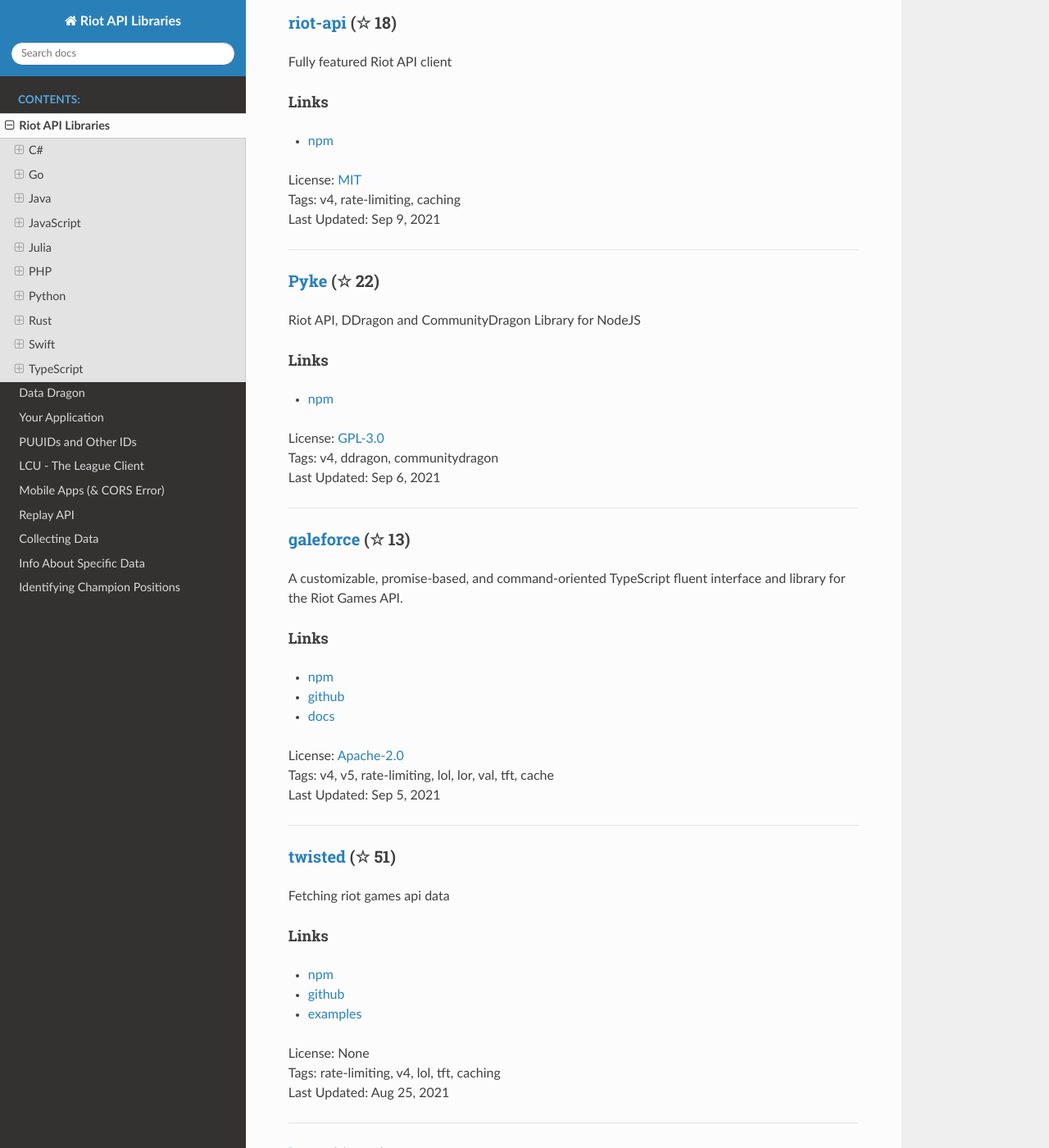
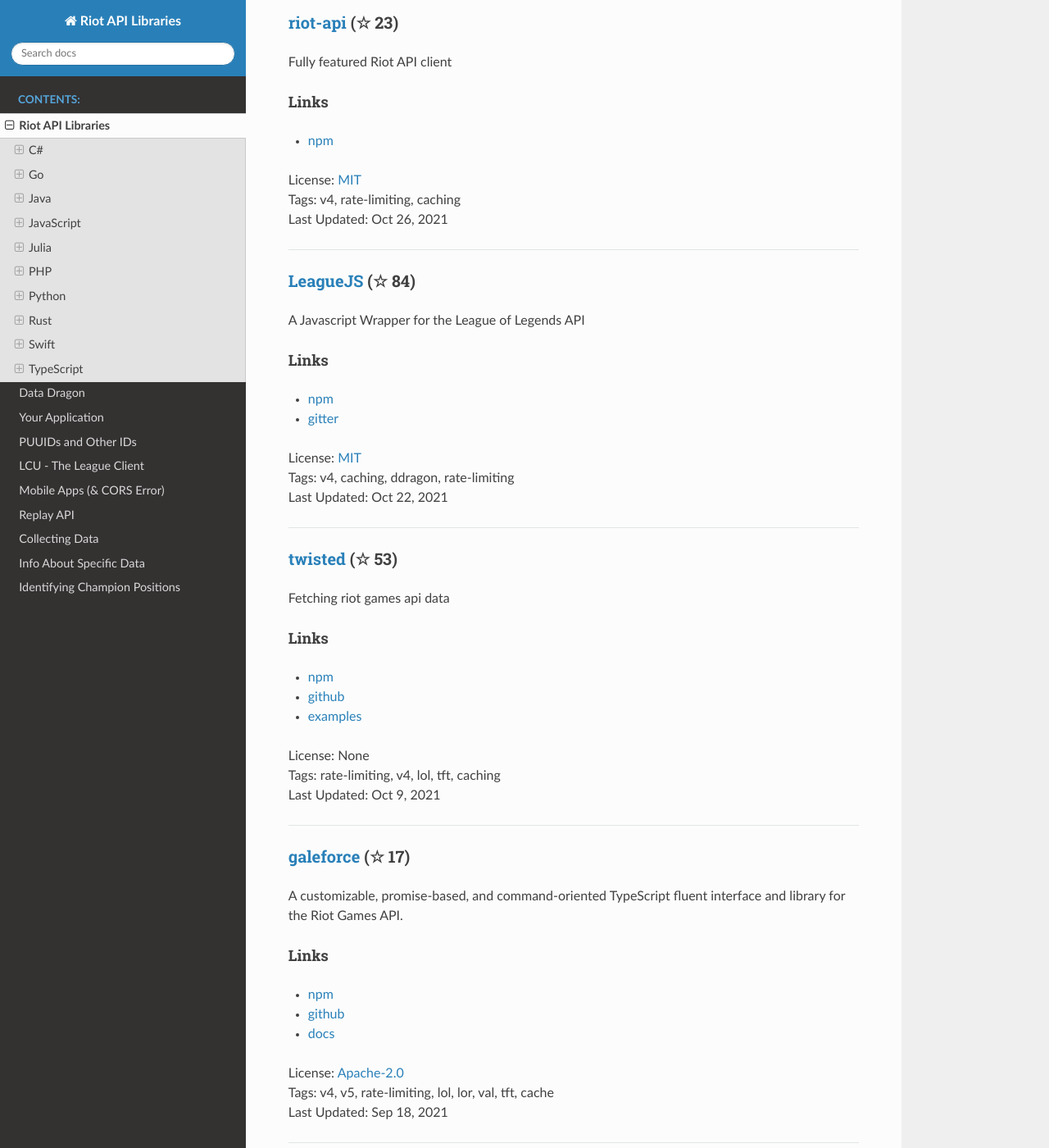
Before and after one commit to WxWatch/riot-api-libraries, a Sphinx documentation site: the page built from docs/libraries.rst, in a window 1280 px wide and 1400 px high, scrolled down 2308 px. Shown: the whole window at 82% size. Built offline with Sphinx 7.4.7 and the Read the Docs theme 2.0.0, drawn with Linux system fonts in a browser that asks for light colours; pages that are not in the unit, such as notebooks, are missing from menus; some of the changed text lies outside the part shown.

```diff
--- a/docs/libraries.rst
+++ b/docs/libraries.rst
@@ -15,11 +15,11 @@ Links
 - `NuGet <https://www.nuget.org/packages/MingweiSamuel.Camille/>`_
 | License: `NOASSERTION <http://choosealicense.com/licenses/other>`_
 | Tags: v3, v4, rate-limiting
-| Last Updated: Sep 10, 2021
+| Last Updated: Oct 24, 2021
 
 -----------------
 
-`RiotSharp <https://github.com/BenFradet/RiotSharp>`_ (☆ 263)
+`RiotSharp <https://github.com/BenFradet/RiotSharp>`_ (☆ 265)
 ~~~~~~~~~~~~~~~~~~~~~~~~~~~~~~~~~~~~~~~~~~~~~~~~~~~~~~~~~~~~~~~~~~~~~~~~~~~~~~~~~~~~~~~~~~~~~~~~~~~~
 
 RiotSharp's ASP.NET Core integration. **NOTE: NuGet releases are severely outdated, although library itself is maintained!**
@@ -29,7 +29,7 @@ Links
 
 | License: `MIT <http://choosealicense.com/licenses/mit>`_
 | Tags: v4, rate-limiting, asp-net-core
-| Last Updated: Aug 24, 2021
+| Last Updated: Oct 13, 2021
 
 -----------------
 
@@ -52,7 +52,7 @@ Links
 Go
 ------------------------------------------
 
-`golio <https://github.com/KnutZuidema/golio>`_ (☆ 25)
+`golio <https://github.com/KnutZuidema/golio>`_ (☆ 27)
 ~~~~~~~~~~~~~~~~~~~~~~~~~~~~~~~~~~~~~~~~~~~~~~~~~~~~~~~~~~~~~~~~~~~~~~~~~~~~~~~~~~~~~~~~~~~~~~~~~~~~
 
 League of Legends API client written in Golang
@@ -64,14 +64,14 @@ Links
 - `docs <https://godoc.org/github.com/KnutZuidema/golio>`_
 | License: `MIT <http://choosealicense.com/licenses/mit>`_
 | Tags: v4, rate-limiting, caching
-| Last Updated: Jul 19, 2021
+| Last Updated: Oct 26, 2021
 
 -----------------
 
 Java
 ------------------------------------------
 
-`R4J <https://github.com/stelar7/R4J>`_ (☆ 43)
+`R4J <https://github.com/stelar7/R4J>`_ (☆ 44)
 ~~~~~~~~~~~~~~~~~~~~~~~~~~~~~~~~~~~~~~~~~~~~~~~~~~~~~~~~~~~~~~~~~~~~~~~~~~~~~~~~~~~~~~~~~~~~~~~~~~~~
 
 A Java library containing the API for every Riot game
@@ -81,11 +81,11 @@ Links
 
 | License: `Apache-2.0 <http://choosealicense.com/licenses/apache-2.0>`_
 | Tags: v4
-| Last Updated: Sep 5, 2021
+| Last Updated: Oct 18, 2021
 
 -----------------
 
-`orianna <https://github.com/meraki-analytics/orianna>`_ (☆ 142)
+`orianna <https://github.com/meraki-analytics/orianna>`_ (☆ 147)
 ~~~~~~~~~~~~~~~~~~~~~~~~~~~~~~~~~~~~~~~~~~~~~~~~~~~~~~~~~~~~~~~~~~~~~~~~~~~~~~~~~~~~~~~~~~~~~~~~~~~~
 
 A highly configurable, usability-focused Riot API framework that takes care of all the details for you so you can focus on building your application
@@ -105,7 +105,7 @@ Links
 JavaScript
 ------------------------------------------
 
-`riot-api <https://github.com/fightmegg/riot-api>`_ (☆ 18)
+`riot-api <https://github.com/fightmegg/riot-api>`_ (☆ 23)
 ~~~~~~~~~~~~~~~~~~~~~~~~~~~~~~~~~~~~~~~~~~~~~~~~~~~~~~~~~~~~~~~~~~~~~~~~~~~~~~~~~~~~~~~~~~~~~~~~~~~~
 
 Fully featured Riot API client
@@ -116,11 +116,77 @@ Links
 - `npm <https://www.npmjs.com/package/@fightmegg/riot-api>`_
 | License: `MIT <http://choosealicense.com/licenses/mit>`_
 | Tags: v4, rate-limiting, caching
-| Last Updated: Sep 9, 2021
+| Last Updated: Oct 26, 2021
 
 -----------------
 
-`Pyke <https://github.com/systeme-cardinal/Pyke>`_ (☆ 22)
+`LeagueJS <https://github.com/Colorfulstan/LeagueJS>`_ (☆ 84)
+~~~~~~~~~~~~~~~~~~~~~~~~~~~~~~~~~~~~~~~~~~~~~~~~~~~~~~~~~~~~~~~~~~~~~~~~~~~~~~~~~~~~~~~~~~~~~~~~~~~~
+
+A Javascript Wrapper for the League of Legends API
+
+Links
+::::::::::::::::
+
+- `npm <https://www.npmjs.com/package/leaguejs>`_
+- `gitter <https://gitter.im/League-JS/>`_
+| License: `MIT <http://choosealicense.com/licenses/mit>`_
+| Tags: v4, caching, ddragon, rate-limiting
+| Last Updated: Oct 22, 2021
+
+-----------------
+
+`twisted <https://github.com/Sansossio/twisted>`_ (☆ 53)
+~~~~~~~~~~~~~~~~~~~~~~~~~~~~~~~~~~~~~~~~~~~~~~~~~~~~~~~~~~~~~~~~~~~~~~~~~~~~~~~~~~~~~~~~~~~~~~~~~~~~
+
+Fetching riot games api data
+
+Links
+::::::::::::::::
+
+- `npm <https://www.npmjs.com/package/twisted>`_
+- `github <https://github.com/Sansossio/twisted>`_
+- `examples <https://github.com/Sansossio/twisted/tree/master/example>`_
+| License: None
+| Tags: rate-limiting, v4, lol, tft, caching
+| Last Updated: Oct 9, 2021
+
+-----------------
+
+`galeforce <https://github.com/bcho04/galeforce>`_ (☆ 17)
+~~~~~~~~~~~~~~~~~~~~~~~~~~~~~~~~~~~~~~~~~~~~~~~~~~~~~~~~~~~~~~~~~~~~~~~~~~~~~~~~~~~~~~~~~~~~~~~~~~~~
+
+A customizable, promise-based, and command-oriented TypeScript fluent interface and library for the Riot Games API.
+
+Links
+::::::::::::::::
+
+- `npm <https://www.npmjs.com/package/galeforce>`_
+- `github <https://github.com/bcho04/galeforce>`_
+- `docs <https://bcho04.github.io/galeforce/>`_
+| License: `Apache-2.0 <http://choosealicense.com/licenses/apache-2.0>`_
+| Tags: v4, v5, rate-limiting, lol, lor, val, tft, cache
+| Last Updated: Sep 18, 2021
+
+-----------------
+
+`kayn <https://github.com/cnguy/kayn>`_ (☆ 126)
+~~~~~~~~~~~~~~~~~~~~~~~~~~~~~~~~~~~~~~~~~~~~~~~~~~~~~~~~~~~~~~~~~~~~~~~~~~~~~~~~~~~~~~~~~~~~~~~~~~~~
+
+superagent-inspired Node.js lib (w/ **some** TypeScript support) for accessing Riot's League of Legend's API (discord: cnguy#3614)
+
+Links
+::::::::::::::::
+
+- `npm <https://www.npmjs.com/package/kayn>`_
+- `rate-limiter-credits <https://github.com/Colorfulstan/RiotRateLimiter-node>`_
+| License: `MIT <http://choosealicense.com/licenses/mit>`_
+| Tags: v4, rate-limiting, caching
+| Last Updated: Sep 12, 2021
+
+-----------------
+
+`Pyke <https://github.com/systeme-cardinal/Pyke>`_ (☆ 24)
 ~~~~~~~~~~~~~~~~~~~~~~~~~~~~~~~~~~~~~~~~~~~~~~~~~~~~~~~~~~~~~~~~~~~~~~~~~~~~~~~~~~~~~~~~~~~~~~~~~~~~
 
 Riot API, DDragon and CommunityDragon Library for NodeJS
@@ -135,57 +201,7 @@ Links
 
 -----------------
 
-`galeforce <https://github.com/bcho04/galeforce>`_ (☆ 13)
-~~~~~~~~~~~~~~~~~~~~~~~~~~~~~~~~~~~~~~~~~~~~~~~~~~~~~~~~~~~~~~~~~~~~~~~~~~~~~~~~~~~~~~~~~~~~~~~~~~~~
-
-A customizable, promise-based, and command-oriented TypeScript fluent interface and library for the Riot Games API.
-
-Links
-::::::::::::::::
-
-- `npm <https://www.npmjs.com/package/galeforce>`_
-- `github <https://github.com/bcho04/galeforce>`_
-- `docs <https://bcho04.github.io/galeforce/>`_
-| License: `Apache-2.0 <http://choosealicense.com/licenses/apache-2.0>`_
-| Tags: v4, v5, rate-limiting, lol, lor, val, tft, cache
-| Last Updated: Sep 5, 2021
-
------------------
-
-`twisted <https://github.com/Sansossio/twisted>`_ (☆ 51)
-~~~~~~~~~~~~~~~~~~~~~~~~~~~~~~~~~~~~~~~~~~~~~~~~~~~~~~~~~~~~~~~~~~~~~~~~~~~~~~~~~~~~~~~~~~~~~~~~~~~~
-
-Fetching riot games api data
-
-Links
-::::::::::::::::
-
-- `npm <https://www.npmjs.com/package/twisted>`_
-- `github <https://github.com/Sansossio/twisted>`_
-- `examples <https://github.com/Sansossio/twisted/tree/master/example>`_
-| License: None
-| Tags: rate-limiting, v4, lol, tft, caching
-| Last Updated: Aug 25, 2021
-
------------------
-
-`kayn <https://github.com/cnguy/kayn>`_ (☆ 125)
-~~~~~~~~~~~~~~~~~~~~~~~~~~~~~~~~~~~~~~~~~~~~~~~~~~~~~~~~~~~~~~~~~~~~~~~~~~~~~~~~~~~~~~~~~~~~~~~~~~~~
-
-superagent-inspired Node.js lib (w/ **some** TypeScript support) for accessing Riot's League of Legend's API (discord: cnguy#3614)
-
-Links
-::::::::::::::::
-
-- `npm <https://www.npmjs.com/package/kayn>`_
-- `rate-limiter-credits <https://github.com/Colorfulstan/RiotRateLimiter-node>`_
-| License: `MIT <http://choosealicense.com/licenses/mit>`_
-| Tags: v4, rate-limiting, caching
-| Last Updated: Aug 11, 2021
-
------------------
-
-`MundoScript <https://github.com/LionelBergen/MundoScript>`_ (☆ 24)
+`MundoScript <https://github.com/LionelBergen/MundoScript>`_ (☆ 26)
 ~~~~~~~~~~~~~~~~~~~~~~~~~~~~~~~~~~~~~~~~~~~~~~~~~~~~~~~~~~~~~~~~~~~~~~~~~~~~~~~~~~~~~~~~~~~~~~~~~~~~
 
 Node.js League/LoL/League Of Legends API wrapper, Focus is to be easy to use
@@ -213,22 +229,6 @@ Links
 | License: `LGPL-3.0 <http://choosealicense.com/licenses/lgpl-3.0>`_
 | Tags: v3, v4, rate-limiting
 | Last Updated: Jun 9, 2021
-
------------------
-
-`LeagueJS <https://github.com/Colorfulstan/LeagueJS>`_ (☆ 81)
-~~~~~~~~~~~~~~~~~~~~~~~~~~~~~~~~~~~~~~~~~~~~~~~~~~~~~~~~~~~~~~~~~~~~~~~~~~~~~~~~~~~~~~~~~~~~~~~~~~~~
-
-A Javascript Wrapper for the League of Legends API
-
-Links
-::::::::::::::::
-
-- `npm <https://www.npmjs.com/package/leaguejs>`_
-- `gitter <https://gitter.im/League-JS/>`_
-| License: `MIT <http://choosealicense.com/licenses/mit>`_
-| Tags: v4, caching, ddragon, rate-limiting
-| Last Updated: Mar 15, 2021
 
 -----------------
 
@@ -303,7 +303,23 @@ Links
 Python
 ------------------------------------------
 
-`cassiopeia <https://github.com/meraki-analytics/cassiopeia>`_ (☆ 375)
+`Riot-Watcher <https://github.com/pseudonym117/Riot-Watcher>`_ (☆ 394)
+~~~~~~~~~~~~~~~~~~~~~~~~~~~~~~~~~~~~~~~~~~~~~~~~~~~~~~~~~~~~~~~~~~~~~~~~~~~~~~~~~~~~~~~~~~~~~~~~~~~~
+
+Simple Python wrapper for the Riot Games API for League of Legends
+
+Links
+::::::::::::::::
+
+- `Documentation <http://riot-watcher.readthedocs.io/en/latest/>`_
+- `PyPi <https://pypi.python.org/pypi/riotwatcher>`_
+| License: `MIT <http://choosealicense.com/licenses/mit>`_
+| Tags: v4, rate-limiting
+| Last Updated: Oct 29, 2021
+
+-----------------
+
+`cassiopeia <https://github.com/meraki-analytics/cassiopeia>`_ (☆ 383)
 ~~~~~~~~~~~~~~~~~~~~~~~~~~~~~~~~~~~~~~~~~~~~~~~~~~~~~~~~~~~~~~~~~~~~~~~~~~~~~~~~~~~~~~~~~~~~~~~~~~~~
 
 Cassiopeia takes care of all the details for you so you can focus on building your application
@@ -315,27 +331,11 @@ Links
 - `Documentation <http://cassiopeia.readthedocs.org/en/latest/>`_
 | License: `MIT <http://choosealicense.com/licenses/mit>`_
 | Tags: v4, rate-limiting, caching
-| Last Updated: Sep 8, 2021
+| Last Updated: Sep 15, 2021
 
 -----------------
 
-`Riot-Watcher <https://github.com/pseudonym117/Riot-Watcher>`_ (☆ 389)
-~~~~~~~~~~~~~~~~~~~~~~~~~~~~~~~~~~~~~~~~~~~~~~~~~~~~~~~~~~~~~~~~~~~~~~~~~~~~~~~~~~~~~~~~~~~~~~~~~~~~
-
-Simple Python wrapper for the Riot Games API for League of Legends
-
-Links
-::::::::::::::::
-
-- `Documentation <http://riot-watcher.readthedocs.io/en/latest/>`_
-- `PyPi <https://pypi.python.org/pypi/riotwatcher>`_
-| License: `MIT <http://choosealicense.com/licenses/mit>`_
-| Tags: v4, rate-limiting
-| Last Updated: Aug 11, 2021
-
------------------
-
-`Pyot <https://github.com/paaksing/Pyot>`_ (☆ 43)
+`Pyot <https://github.com/paaksing/Pyot>`_ (☆ 47)
 ~~~~~~~~~~~~~~~~~~~~~~~~~~~~~~~~~~~~~~~~~~~~~~~~~~~~~~~~~~~~~~~~~~~~~~~~~~~~~~~~~~~~~~~~~~~~~~~~~~~~
 
 AsyncIO based high level Python framework for the Riot Games API that encourages rapid development and clean, pragmatic design. Details in documentations
@@ -347,11 +347,11 @@ Links
 - `Documentation <https://paaksing.github.io/Pyot/>`_
 | License: `MIT <http://choosealicense.com/licenses/mit>`_
 | Tags: v4, rate-limiting, asyncio, django, lol, lor, tft, val
-| Last Updated: Aug 5, 2021
+| Last Updated: Sep 15, 2021
 
 -----------------
 
-`pantheon <https://github.com/Canisback/pantheon>`_ (☆ 43)
+`pantheon <https://github.com/Canisback/pantheon>`_ (☆ 44)
 ~~~~~~~~~~~~~~~~~~~~~~~~~~~~~~~~~~~~~~~~~~~~~~~~~~~~~~~~~~~~~~~~~~~~~~~~~~~~~~~~~~~~~~~~~~~~~~~~~~~~
 
 Asyncio based Python wrapper for Riot API, supporting LoL, tournaments, TFT, LoR and Valorant endpoints
@@ -381,7 +381,7 @@ Links
 - `Crates.io <https://crates.io/crates/riven>`_
 | License: `MIT <http://choosealicense.com/licenses/mit>`_
 | Tags: v3, v4, rate-limiting, tft
-| Last Updated: Sep 10, 2021
+| Last Updated: Oct 7, 2021
 
 -----------------
 
@@ -436,7 +436,24 @@ Links
 TypeScript
 ------------------------------------------
 
-`galeforce <https://github.com/bcho04/galeforce>`_ (☆ 13)
+`twisted <https://github.com/Sansossio/twisted>`_ (☆ 53)
+~~~~~~~~~~~~~~~~~~~~~~~~~~~~~~~~~~~~~~~~~~~~~~~~~~~~~~~~~~~~~~~~~~~~~~~~~~~~~~~~~~~~~~~~~~~~~~~~~~~~
+
+Fetching riot games api data
+
+Links
+::::::::::::::::
+
+- `npm <https://www.npmjs.com/package/twisted>`_
+- `github <https://github.com/Sansossio/twisted>`_
+- `examples <https://github.com/Sansossio/twisted/tree/master/example>`_
+| License: None
+| Tags: rate-limiting, v4, lol, tft, caching
+| Last Updated: Oct 9, 2021
+
+-----------------
+
+`galeforce <https://github.com/bcho04/galeforce>`_ (☆ 17)
 ~~~~~~~~~~~~~~~~~~~~~~~~~~~~~~~~~~~~~~~~~~~~~~~~~~~~~~~~~~~~~~~~~~~~~~~~~~~~~~~~~~~~~~~~~~~~~~~~~~~~
 
 A customizable, promise-based, and command-oriented TypeScript fluent interface and library for the Riot Games API.
@@ -449,23 +466,6 @@ Links
 - `docs <https://bcho04.github.io/galeforce/>`_
 | License: `Apache-2.0 <http://choosealicense.com/licenses/apache-2.0>`_
 | Tags: v4, v5, rate-limiting, lol, lor, val, tft, cache
-| Last Updated: Sep 5, 2021
+| Last Updated: Sep 18, 2021
 
 -----------------
-
-`twisted <https://github.com/Sansossio/twisted>`_ (☆ 51)
-~~~~~~~~~~~~~~~~~~~~~~~~~~~~~~~~~~~~~~~~~~~~~~~~~~~~~~~~~~~~~~~~~~~~~~~~~~~~~~~~~~~~~~~~~~~~~~~~~~~~
-
-Fetching riot games api data
-
-Links
-::::::::::::::::
-
-- `npm <https://www.npmjs.com/package/twisted>`_
-- `github <https://github.com/Sansossio/twisted>`_
-- `examples <https://github.com/Sansossio/twisted/tree/master/example>`_
-| License: None
-| Tags: rate-limiting, v4, lol, tft, caching
-| Last Updated: Aug 25, 2021
-
------------------
```
Also changed, not shown: other parts of docs/libraries.rst (+3 -3 lines).
